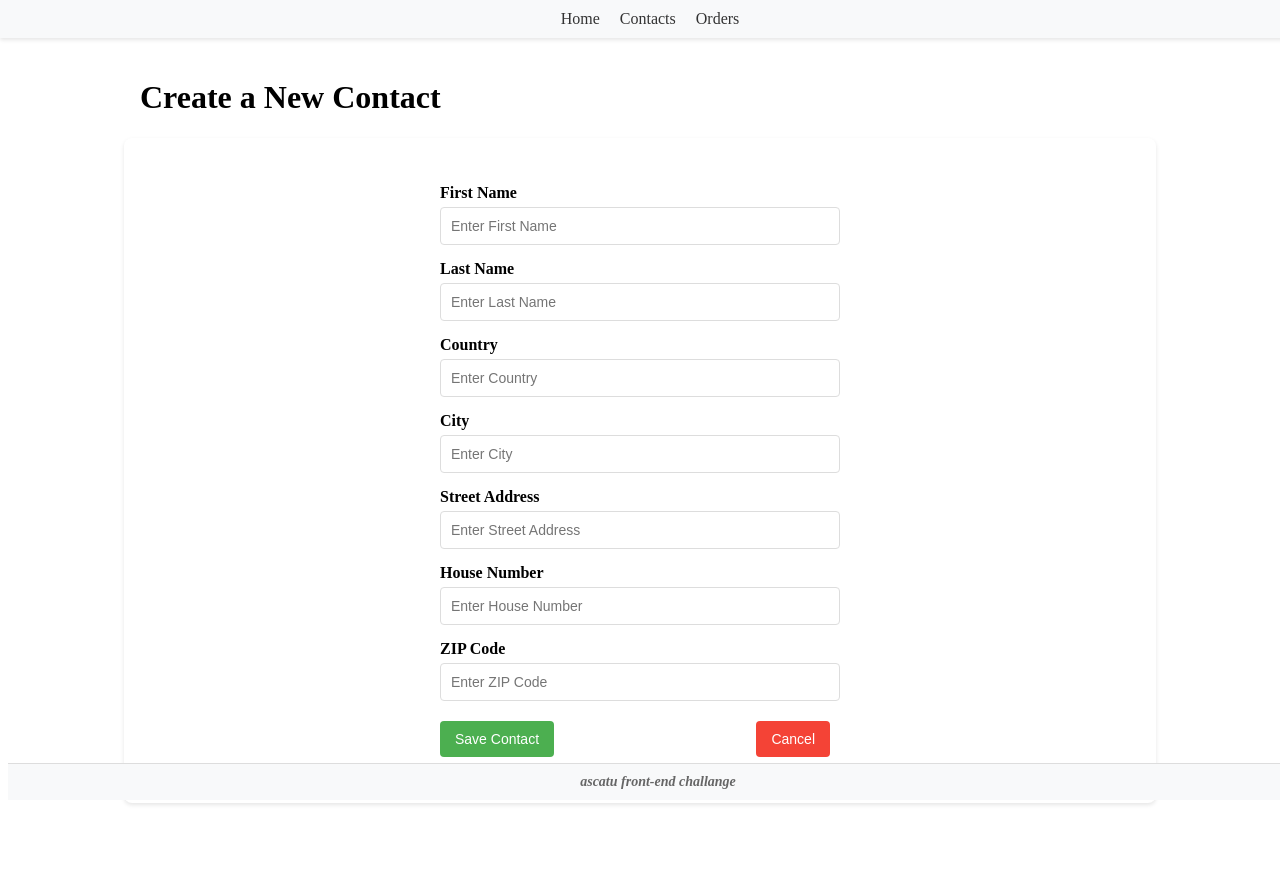
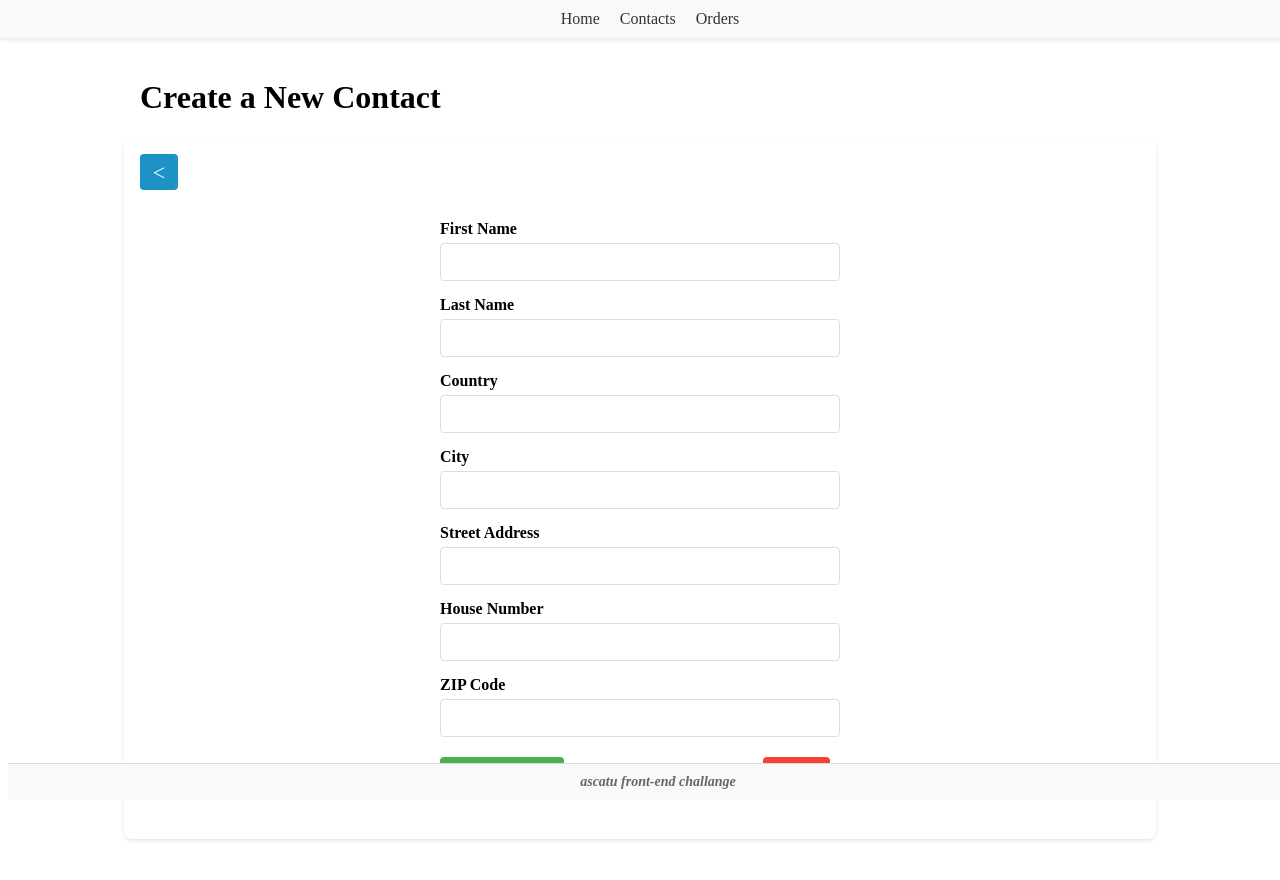
Before and after one commit to alibartwo/orderhub, a Vue app: page /create-contact in a window 1280 px wide. Shown: the top 880 px of the page. Built offline with nearby package versions, Linux system fonts and the light colour scheme.

Commit message:
added go back button

```diff
--- a/src/views/ContactCreateView.vue
+++ b/src/views/ContactCreateView.vue
@@ -1,13 +1,23 @@
 <template>
   <div class="contact-create">
     <h1>Create a New Contact</h1>
-    <Card> <ContactForm /> </Card>
+    <Card>
+      <button @click="goBack">＜</button>
+      <ContactCreateForm />
+    </Card>
   </div>
 </template>
 
 <script setup>
+import { useRouter } from 'vue-router';
 import Card from '../components/Card.vue';
-import ContactForm from '../components/ContactForm.vue';
+import ContactCreateForm from '../components/ContactCreateForm.vue';
+
+const router = useRouter();
+
+const goBack = () => {
+  router.back();
+};
 </script>
 
 <style land="scss" scoped></style>
```
